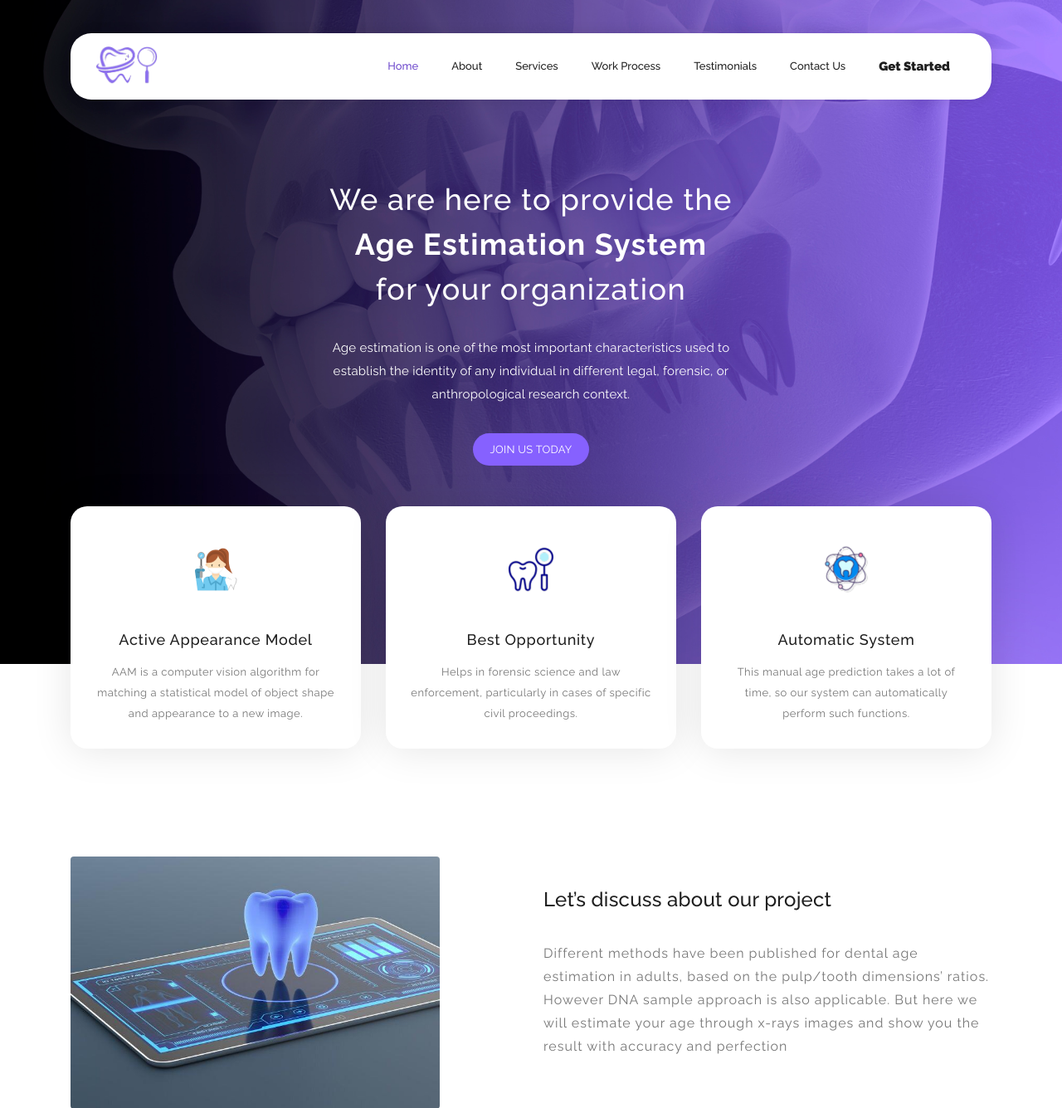
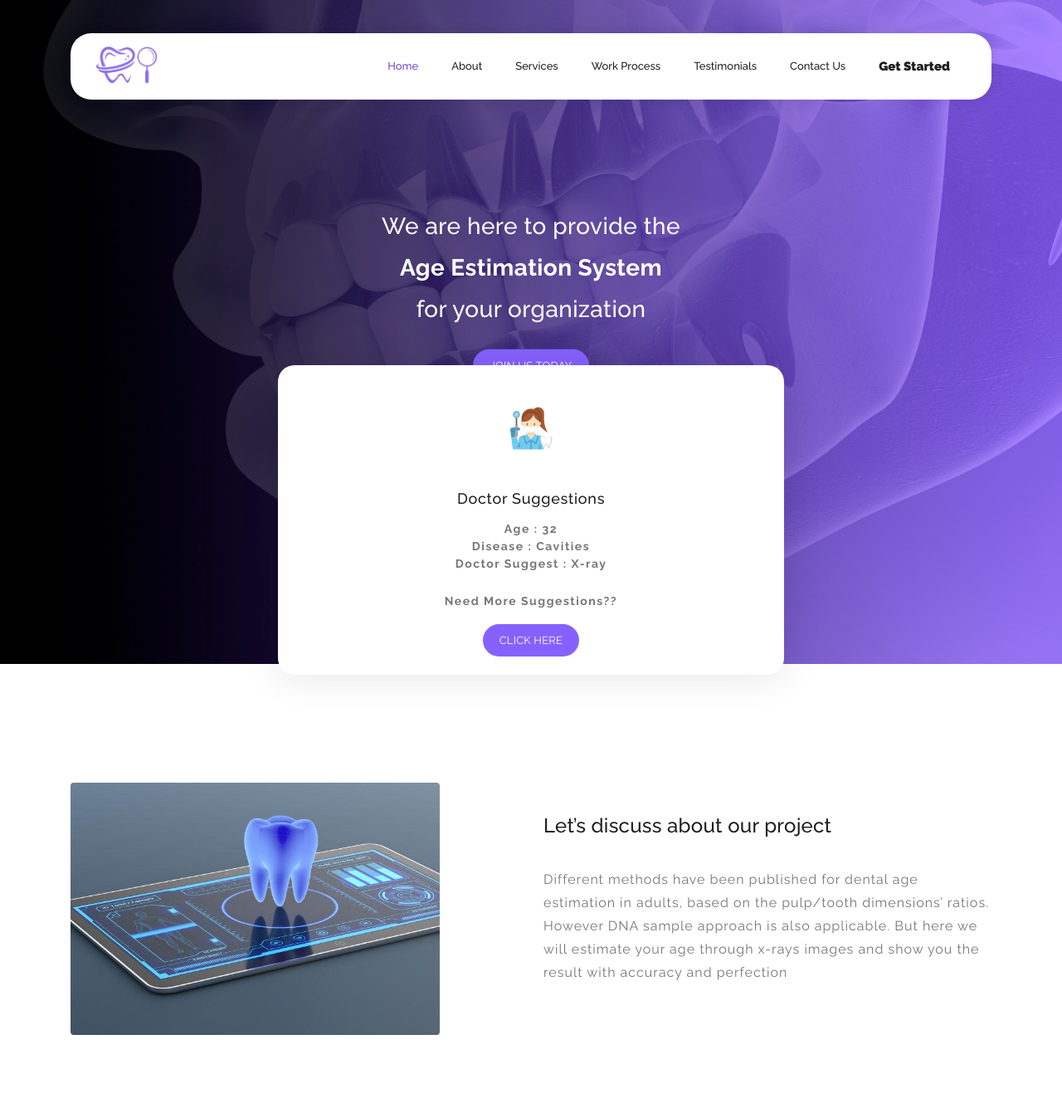
Before and after one commit to uuusman872/Age-Estimation-System, a Django app: page / in a window 1280 px wide. Shown: the top 1335 px of the page at 83% size. Run offline with Django 3.2, Linux system fonts and the light colour scheme; some libraries are stand-ins or nearby versions.

Commit message:
added suggestion page

```diff
--- a/home/urls.py
+++ b/home/urls.py
@@ -23,6 +23,6 @@ urlpatterns = [
     path('index', views.index, name="home"),
     path('services', views.services, name="services"),
     path('services1', views.services1, name="services1"),
-
+    path('suggestion', views.suggest, name="suggestion"),
 
 ]
--- a/home/views.py
+++ b/home/views.py
@@ -10,3 +10,6 @@ def services(request):
 
 def services1(request):
     return render(request,"services1.html")
+
+def suggest(request):
+    return render(request,"suggestion.html")
--- a/static/css/main.css
+++ b/static/css/main.css
@@ -426,20 +426,18 @@ welcome
 
 .welcome-area .header-text {
   position: absolute;
-  top: 50%;
+  top: 45%;
   transform: translateY(-55%);
   text-align: center;
   width: 100%;
 }
-
 .welcome-area .header-text h1 {
   font-weight: 500;
-  font-size: 36px;
-  line-height: 54px;
-  letter-spacing: 1.4px;
+  font-size: 28px;
+  line-height: 50px;
+  letter-spacing: 0.4px;
   margin-bottom: 30px;
-  color: #fff;
-}
+  color: #fff;}
 
 .welcome-area .header-text p {
   font-weight: 400;
@@ -570,25 +568,24 @@ features
 }
 
 .features-small-item p {
-  font-weight: 400;
-  font-size: 13px;
+  font-weight: 600;
+  font-size: 14px;
   color: #777;
-  letter-spacing: 0.5px;
-  line-height: 25px;
+  letter-spacing: 1.5px;
   position: relative;
   z-index: 2;
 }
+.features-small-item a {
 
-.features-small-item a {
-  float: right;
   position: relative;
   z-index: 2;
 }
 
 .home-feature {
   padding-bottom: 0px;
-  padding-top: 30px;
-  margin-top: -220px;
+  padding-top: 00px;
+  margin: -360px auto auto auto;
+  width: 50%;
   z-index: 9;
 }
 
@@ -597,6 +594,7 @@ features
     padding-bottom: 0px;
     padding-top: 0px;
     margin-top: 0px;
+    width: 100%;
   }
 }
 
--- a/templates/index.html
+++ b/templates/index.html
@@ -31,14 +31,16 @@
         <div class="header-text">
             <div class="container">
                 <div class="row">
-                    <div class="offset-xl-3 col-xl-6  co l-lg-8 col-md-12 col-sm-12">
-                        <h1>We are here to provide the  <strong>Age Estimation System</strong><br> for your organization</h1>
-                        <p>Age estimation is one of the most important characteristics used to establish the identity of any individual in different legal, forensic, or anthropological research context. </p>
+                    <div class="col-xl-6 offset-xl-3 co l-lg-8 col-md-12 col-sm-12">
+                        <h1>We are here to provide the <br>  <strong>Age Estimation System </strong><br> for your organization</h1>
+
                         <a href="accounts/registration" class="main-button">Join Us Today </a>
                     </div>
                 </div>
             </div>
         </div>
+
+
         <!-- ***** Header Text End ***** -->
     </div>
     <!-- ***** Welcome Area End ***** -->
@@ -50,43 +52,25 @@
                 <div class="col-lg-12">
                     <div class="row">
                         <!--  * Features Small Item Start *\* -->
-                        <div class="col-lg-4 col-md-6 col-sm-6 col-12" data-scroll-reveal="enter bottom move 50px over 0.6s after 0.2s">
+                        <div class=" col-12" data-scroll-reveal="enter bottom move 50px over 0.6s after 0.2s">
                             <div class="features-small-item">
                                 <div class="icon">
                                     <i><img src={% static 'images/dental-care.png' %} alt=""></i>
                                 </div>
-                                <h5 class="features-title"> Active Appearance  Model</h5>
-                                <p>AAM is a computer vision algorithm for matching a statistical model of object shape and appearance to a new image.</p>
+                                <h5 class="features-title"> Doctor Suggestions</h5>
+                                <p>Age : 32</p>
+                                 <p>Disease  : Cavities  </p>
+                                <p>Doctor Suggest : X-ray </p>
+                                <br>
+                                <p> Need More Suggestions?? </p>
+                                                                <br>
+                             <a href="{% url 'suggestion' %}" class="main-button"> Click Here </a>
                             </div>
-                        </div>
-                        <!-- ***** Features Small Item End ***** -->
 
-                        <!-- ***** Features Small Item Start ***** -->
-                        <div class="col-lg-4 col-md-6 col-sm-6 col-12" data-scroll-reveal="enter bottom move 50px over 0.6s after 0.4s">
-                            <div class="features-small-item">
-                                <div class="icon">
-                                    <i><img src="{% static 'images/dentist-2.png' %}" alt=""></i>
-                                </div>
-                                <h5 class="features-title">Best Opportunity</h5>
-                                <p>Helps in forensic science and law enforcement, particularly in cases of specific civil proceedings.
-                                     </p>
-                            </div>
-                        </div>
-                        <!-- ***** Features Small Item End ***** -->
-
-                        <!-- ***** Features Small Item Start ***** -->
-                        <div class="col-lg-4 col-md-6 col-sm-6 col-12" data-scroll-reveal="enter bottom move 50px over 0.6s after 0.6s">
-                            <div class="features-small-item">
-                                <div class="icon">
-                                    <i><img src="{% static 'images/fluoride.png' %}" alt=""></i>
-                                </div>
-                                <h5 class="features-title">Automatic System</h5>
-                                <p>This manual age prediction takes a lot of time, so our system can automatically perform such functions. </p>
-                            </div>
                         </div>
 
                         <!-- ***** Features Small Item End ***** -->
-                    </div>
+
                 </div>
             </div>
         </div>
```
Also changed, not shown: templates/suggestion.html (added, +67 -0 lines).
